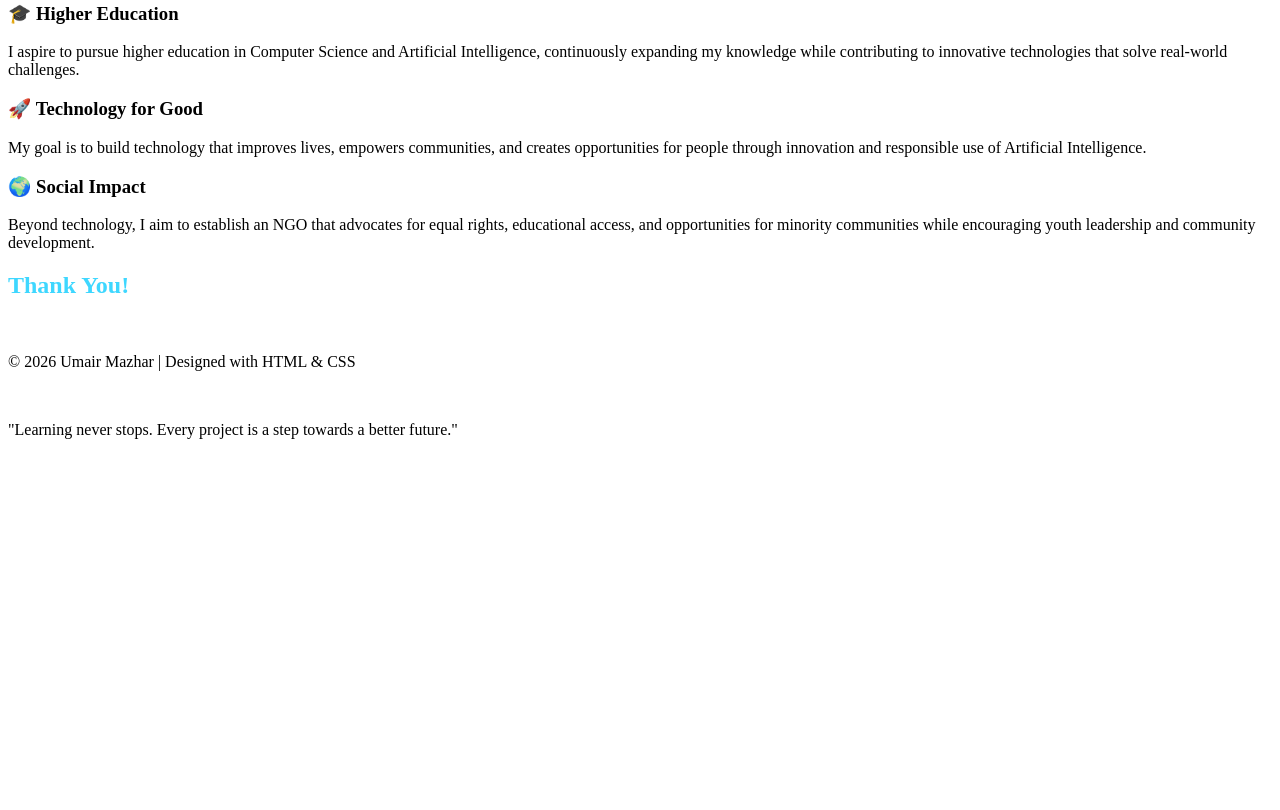
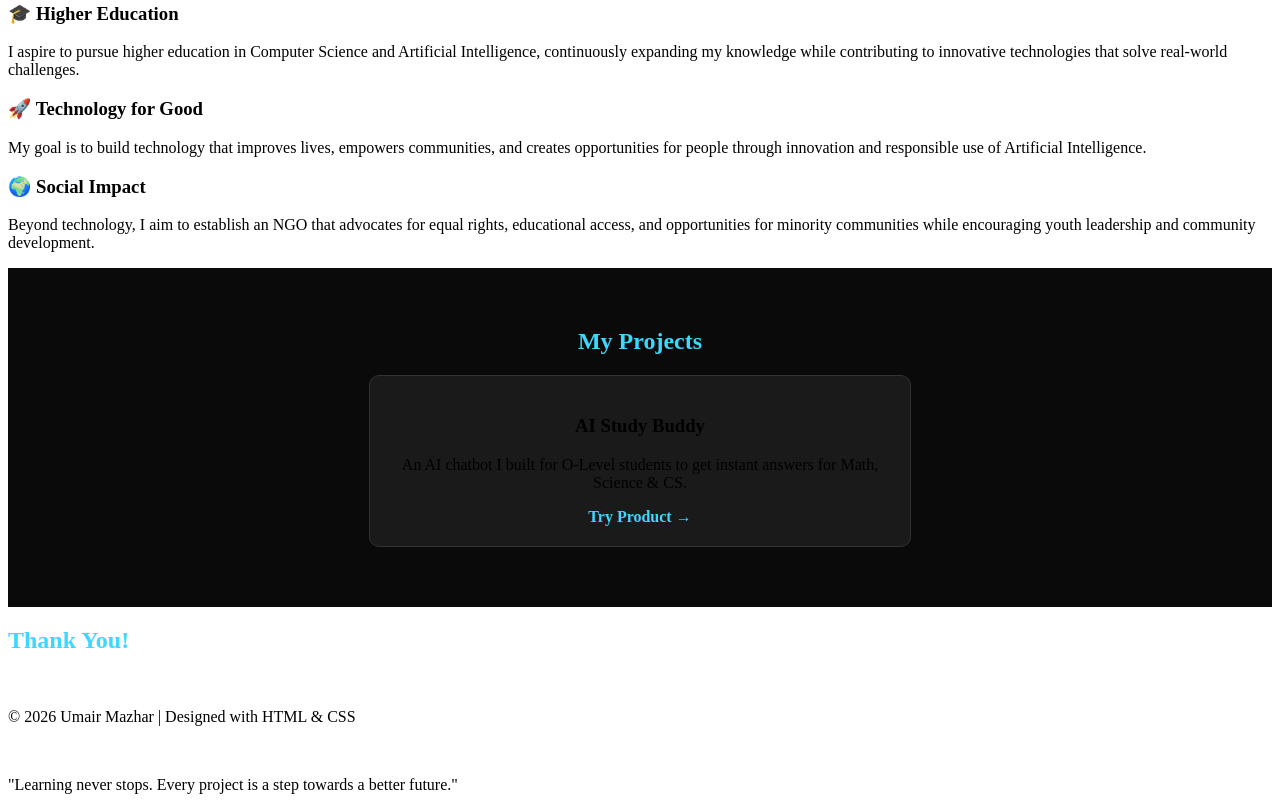
Before and after one commit to Umair-Ai09/umairr-portfolio, a plain HTML site: page index.html in a window 1280 px wide. Shown: the part 1045-1855 px from the top of the page. Before the commit the page ends 1500 px from the top, so only its background shows below. Drawn offline with Linux system fonts and the light colour scheme.

Commit message:
Add projects section to index.html
Added a projects section with a project card for 'AI Study Buddy'.

```diff
--- a/index.html
+++ b/index.html
@@ -184,6 +184,17 @@
 </section>
 
 <footer>
+    <!-- PROJECTS SECTION -->
+<section id="projects" style="padding:40px 20px; text-align:center; background:#0a0a0a;">
+  <h2 style="color:#3ed7ff;">My Projects</h2>
+
+  <div class="project-card" style="background:#1a1a1a; padding:20px; margin:20px auto; border-radius:10px; max-width:500px; border:1px solid #333;">
+    <h3>AI Study Buddy</h3>
+    <p>An AI chatbot I built for O-Level students to get instant answers for Math, Science & CS.</p>
+    <a href="study-buddy.html" target="_blank" style="color:#3ed7ff; text-decoration:none; font-weight:bold;">Try Product →</a>
+  </div>
+</section>
+<!-- END PROJECTS SECTION -->
 
     <h2 style="color:#3ed7ff;">Thank You!</h2>
 
```
